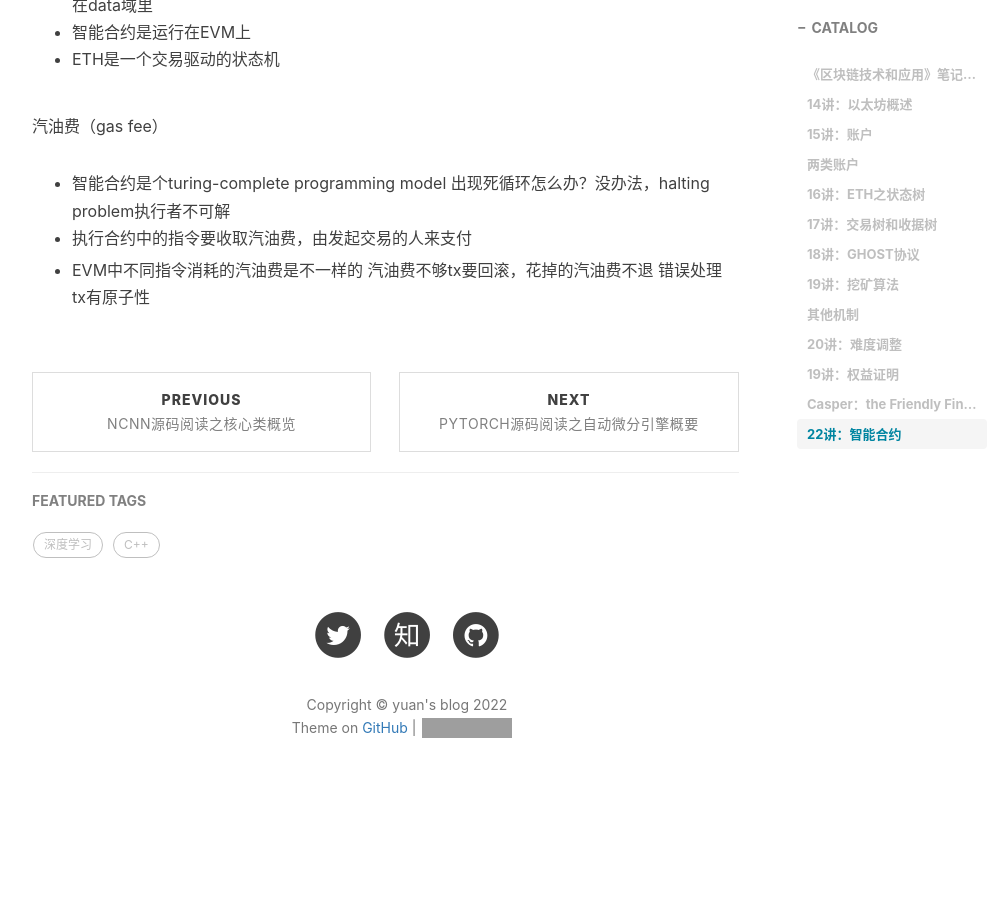
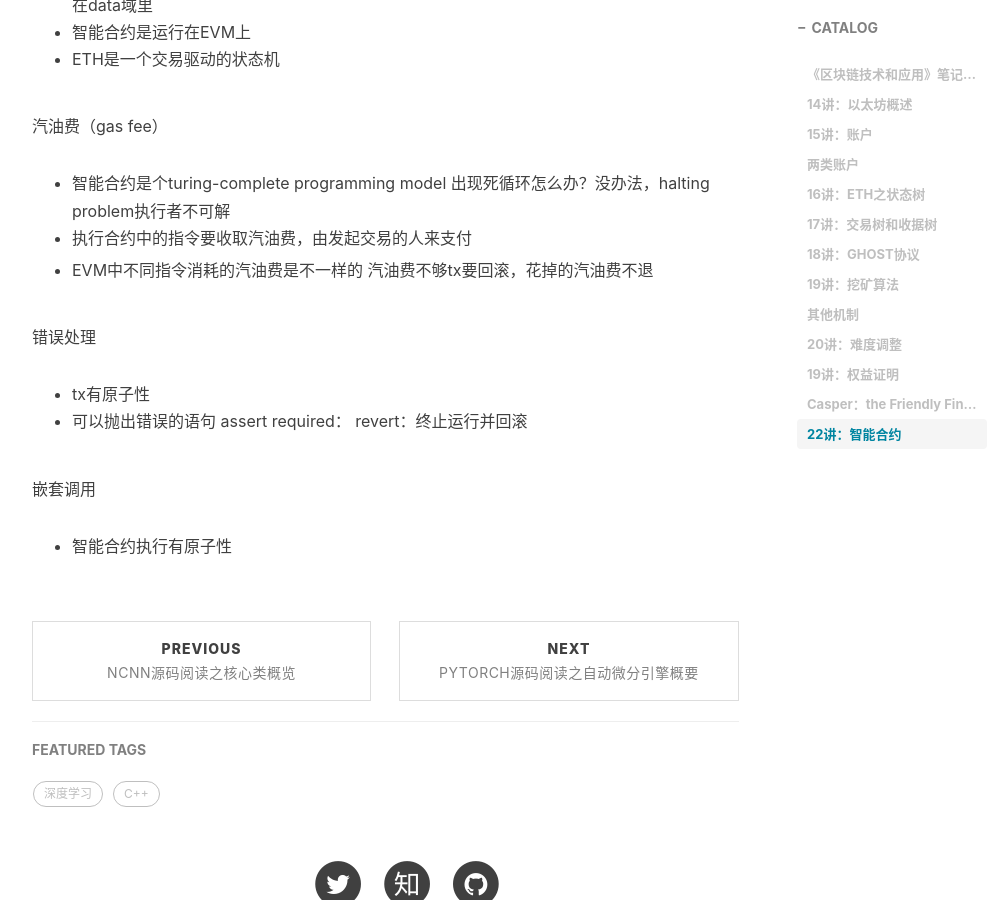
Before and after one commit to tlzhaoyuan/tlzhaoyuan.github.io, a Jekyll site: the page built from _posts/2022-06-02-区块链技术和应用课程笔记.md, in a window 1280 px wide and 900 px high, scrolled down 6525 px. Shown: the whole window, without its empty margins (233-1239 px from the left). Built offline with Jekyll 4.4.1, drawn with Linux system fonts in a browser that asks for light colours; nearby versions of some CDN libraries; comment, search, counter and statistics services are not loaded; before the commit the page ends 7357 px from its top, so only the background shows below that; grey boxes are pictures that could not be loaded.

Commit message:
update blog

```diff
--- a/_config.yml
+++ b/_config.yml
@@ -59,7 +59,7 @@ kramdown:
 
 # Gitalk
 gitalk:
-  enable: true    #是否开启Gitalk评论
+  enable: false    #是否开启Gitalk评论
   clientID: b7bf03405c4b80830299                        #生成的clientID
   clientSecret: 771eff149dd4c440811859fd6fe767e3f807c559    #生成的clientSecret
   repo: tlzhaoyuan.github.io    #仓库名称
--- a/_posts/2022-06-02-区块链技术和应用课程笔记.md
+++ b/_posts/2022-06-02-区块链技术和应用课程笔记.md
@@ -244,5 +244,13 @@ payable：表明函数有接受转账的能力
 
 * EVM中不同指令消耗的汽油费是不一样的
 汽油费不够tx要回滚，花掉的汽油费不退
+
 错误处理
-tx有原子性
+* tx有原子性
+* 可以抛出错误的语句
+  assert
+  required：
+  revert：终止运行并回滚
+
+嵌套调用
+* 智能合约执行有原子性
```
